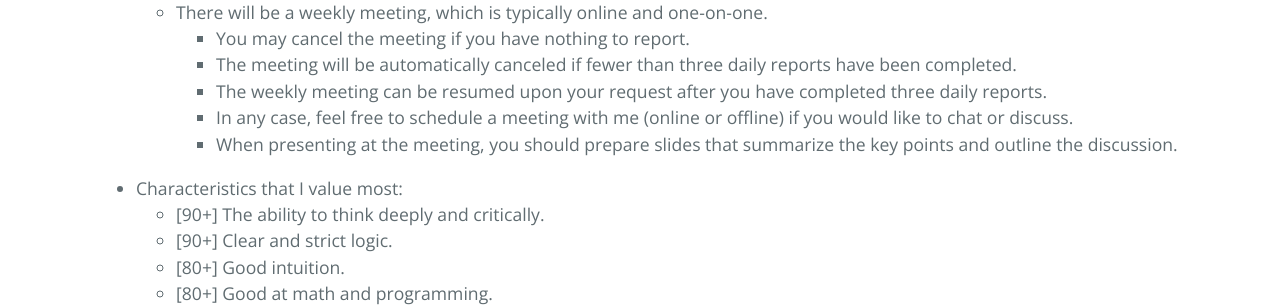
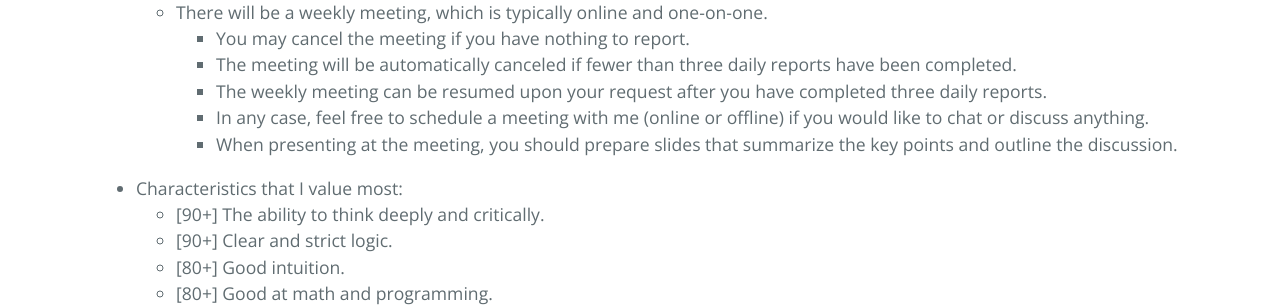
Before and after one commit to ZhimingZhou/zhimingzhou.github.io, a Jekyll site: the page built from _posts/2020-12-09-Prospective-Students.md, in a window 1280 px wide and 900 px high, scrolled down 2113 px. Shown: the part 155-462 px from the top of the window. Built offline with Jekyll 4.4.1, drawn with Linux system fonts in a browser that asks for light colours.

Commit message:
Update 2020-12-09-Prospective-Students.md

```diff
--- a/_posts/2020-12-09-Prospective-Students.md
+++ b/_posts/2020-12-09-Prospective-Students.md
@@ -89,7 +89,7 @@ I’m looking for TALENTED students with GENUINE enthusiasm for FUNDAMENTAL rese
 		- You may cancel the meeting if you have nothing to report.
 		- The meeting will be automatically canceled if fewer than three daily reports have been completed.
 		- The weekly meeting can be resumed upon your request after you have completed three daily reports.
-		- In any case, feel free to schedule a meeting with me (online or offline) if you would like to chat or discuss.
+		- In any case, feel free to schedule a meeting with me (online or offline) if you would like to chat or discuss anything.
 		- When presenting at the meeting, you should prepare slides that summarize the key points and outline the discussion.
 
 <!--  -->
```
